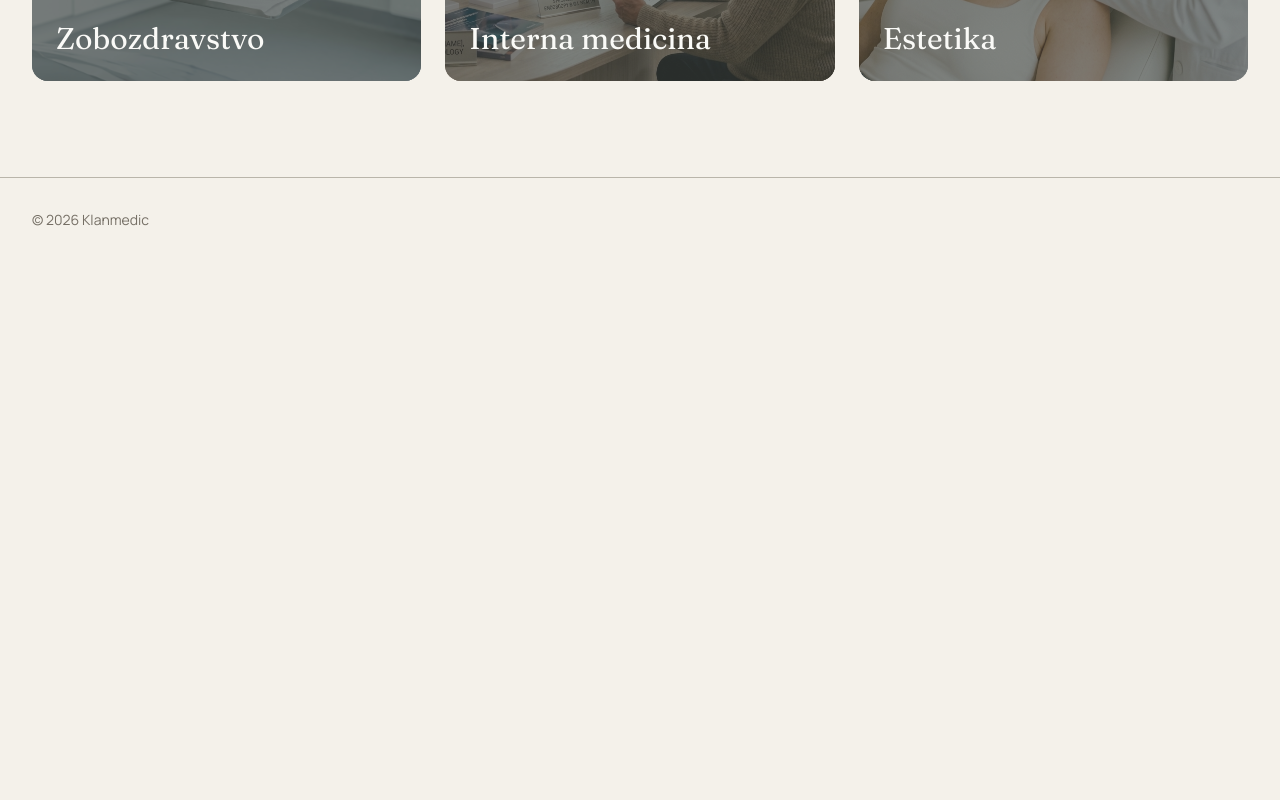
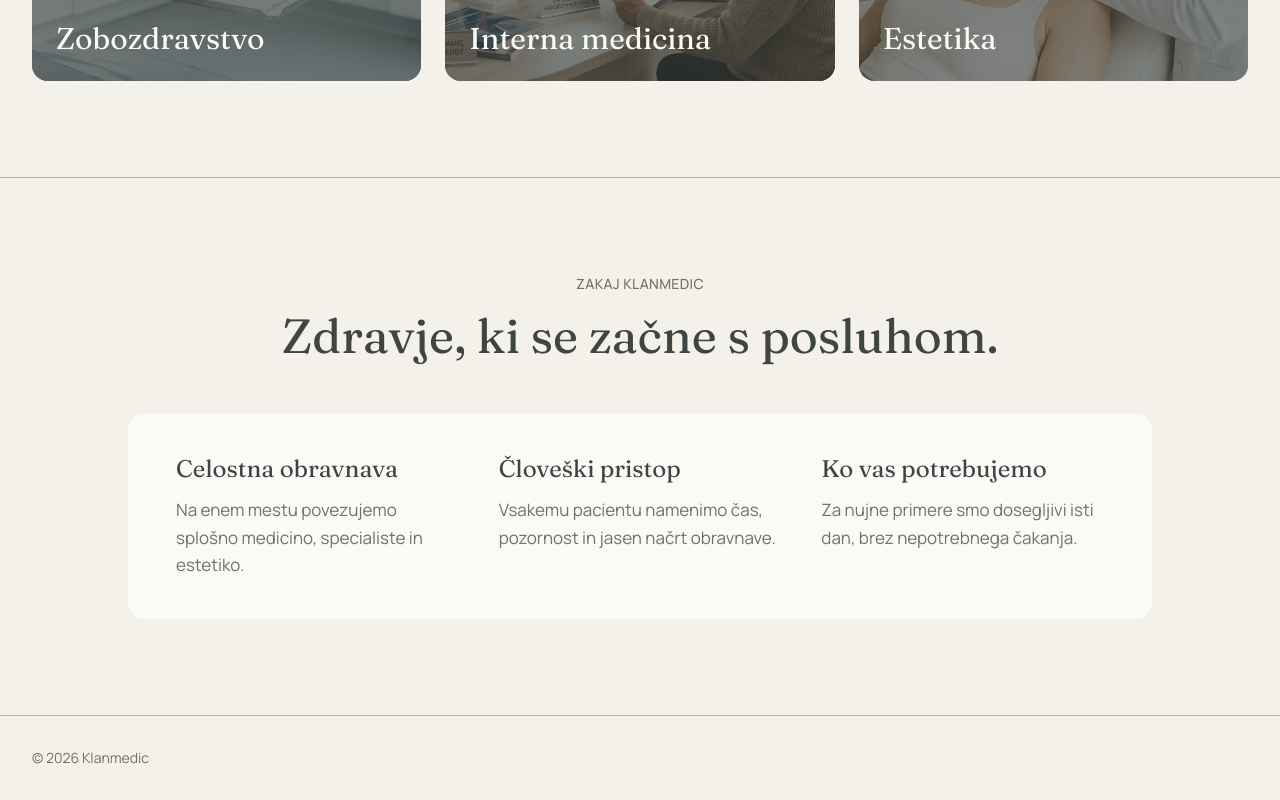
Before and after one commit to rok-klancic/klanmedic-web-site, a website: page index.html in a window 1280 px wide. Shown: the part 1386-2186 px from the top of the page. Before the commit the page ends 1648 px from the top, so only its background shows below. Drawn offline with nearby package versions, Linux system fonts and the light colour scheme; files that its build step writes are made by us from their sources.

Commit message:
Zakaj Klanmedic section

```diff
--- a/index.html
+++ b/index.html
@@ -330,9 +330,6 @@
               Izberite svojo pot do dobrega počutja.
             </h2>
           </div>
-          <span class="hidden max-w-[24ch] text-right text-[15px] leading-relaxed text-muted md:block">
-            Strokovna obravnava, prilagojena vašim potrebam.
-          </span>
         </div>
 
         <div class="grid grid-cols-1 gap-5 sm:grid-cols-3 md:gap-6">
@@ -382,6 +379,51 @@
           </a>
         </div>
       </section>
+
+      <section
+        id="why-us"
+        class="mx-auto max-w-[80rem] border-t border-hairline px-6 py-20 md:px-8 md:py-24"
+        x-show="$store.intro.ready"
+        x-cloak
+      >
+        <div class="mx-auto max-w-3xl text-center">
+          <p class="text-sm font-medium uppercase tracking-wide text-muted">
+            Zakaj Klanmedic
+          </p>
+          <h2 class="mt-3 font-fraunces text-4xl leading-tight text-forest sm:text-5xl">
+            Zdravje, ki se začne s posluhom.
+          </h2>
+        </div>
+
+        <div class="mx-auto mt-10 max-w-5xl rounded-2xl bg-surface px-6 py-8 md:mt-12 md:px-12 md:py-10">
+          <div class="grid gap-8 md:grid-cols-3 md:gap-10">
+            <div>
+              <h3 class="font-fraunces text-2xl leading-tight text-forest">
+                Celostna obravnava
+              </h3>
+              <p class="mt-3 text-[17px] leading-relaxed text-muted">
+                Na enem mestu povezujemo splošno medicino, specialiste in estetiko.
+              </p>
+            </div>
+            <div>
+              <h3 class="font-fraunces text-2xl leading-tight text-forest">
+                Človeški pristop
+              </h3>
+              <p class="mt-3 text-[17px] leading-relaxed text-muted">
+                Vsakemu pacientu namenimo čas, pozornost in jasen načrt obravnave.
+              </p>
+            </div>
+            <div>
+              <h3 class="font-fraunces text-2xl leading-tight text-forest">
+                Ko vas potrebujemo
+              </h3>
+              <p class="mt-3 text-[17px] leading-relaxed text-muted">
+                Za nujne primere smo dosegljivi isti dan, brez nepotrebnega čakanja.
+              </p>
+            </div>
+          </div>
+        </div>
+      </section>
     </main>
 
     <footer
```
